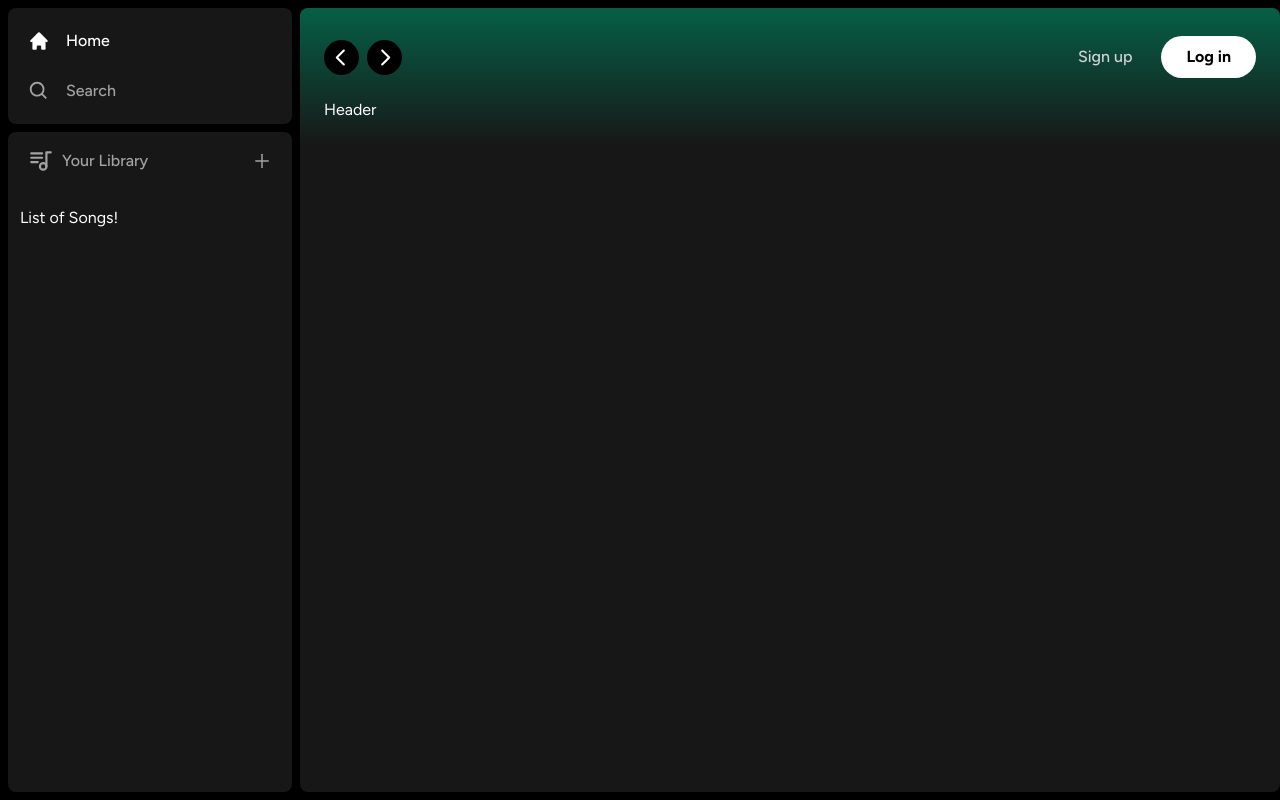
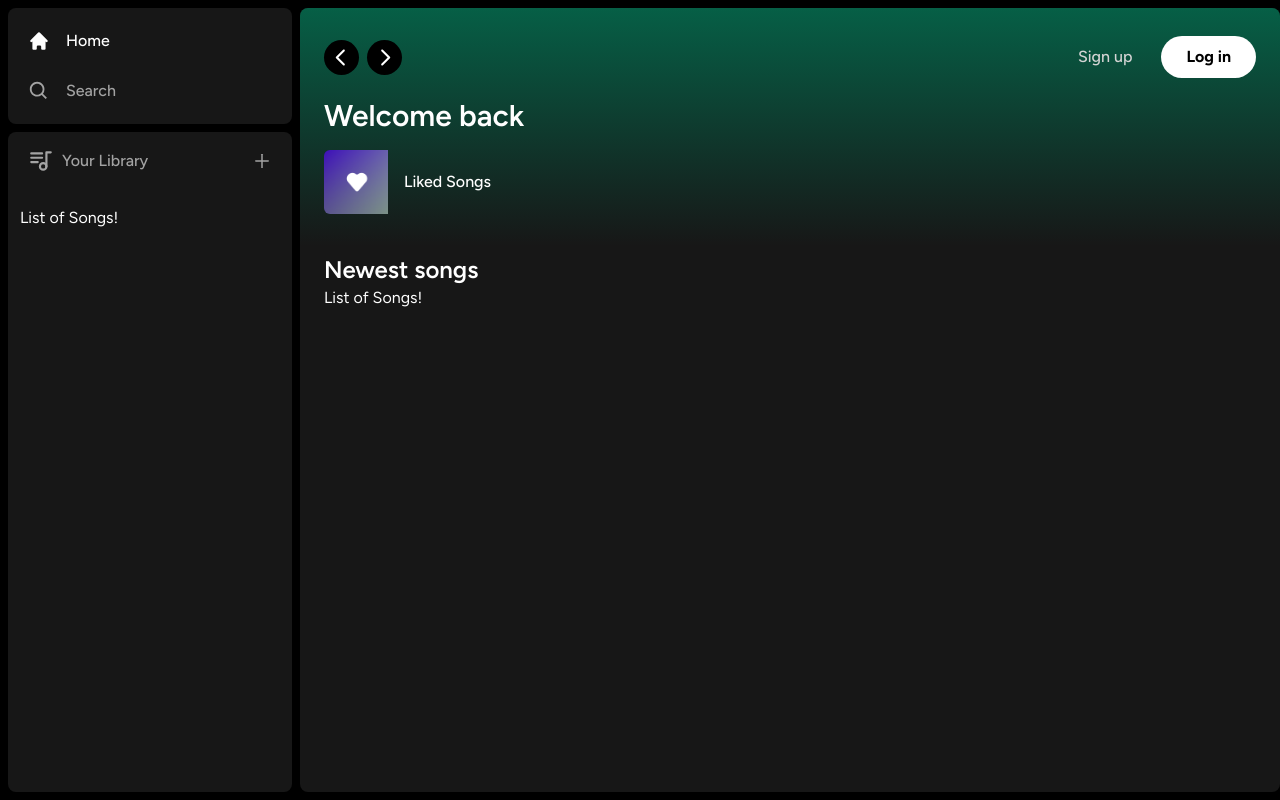
Before and after one commit to sirowood/next-spotify-clone, a Next.js app: page / in a window 1280 px wide. Built offline with nearby package versions, Linux system fonts and the light colour scheme.

Commit message:
basic layout done

```diff
--- a/app/(site)/page.tsx
+++ b/app/(site)/page.tsx
@@ -1,9 +1,27 @@
 import Header from '@/components/Header';
+import ListItem from '@/components/ListItem';
 
 export default function Home() {
   return (
     <div className="bg-neutral-900 rounded-lg h-full w-full overflow-hidden overflow-y-auto">
-      <Header>Header</Header>
+      <Header>
+        <div className="mb-2">
+          <h1 className="text-white text-3xl font-semibold">Welcome back</h1>
+          <div className="grid grid-cols-1 sm:grid-cols-2 xl:grid-cols-3 2xl:grid-cols-4 gap-3 mt-4">
+            <ListItem
+              image="/images/liked.png"
+              name="Liked Songs"
+              href="liked"
+            />
+          </div>
+        </div>
+      </Header>
+      <div className="mt-2 mb-7 px-6">
+        <div className="flex justify-between items-center">
+          <h1 className="text-white text-2xl font-semibold">Newest songs</h1>
+        </div>
+        <div>List of Songs!</div>
+      </div>
     </div>
   );
 }
--- /dev/null
+++ b/components/ListItem.tsx
@@ -0,0 +1,41 @@
+'use client';
+
+import Image from 'next/image';
+import { useRouter } from 'next/navigation';
+import { FaPlay } from 'react-icons/fa';
+
+interface ListItemProps {
+  image: string;
+  name: string;
+  href: string;
+}
+
+const ListItem: React.FC<ListItemProps> = ({ image, name, href }) => {
+  const router = useRouter();
+
+  const onClick = () => {
+    // Add authentication before push
+    router.push(href);
+  };
+  return (
+    <button
+      onClick={onClick}
+      className="relative group flex items-center rounded-md overflow-hidden gap-x-4 bgh-neutral-100/10 hover:bg-neutral-100/20 transition pr-4"
+    >
+      <div className="relative min-h-[64px] min-w-[64px]">
+        <Image
+          className="object-cover"
+          fill
+          src={image}
+          alt="Image"
+        />
+      </div>
+      <p className="font-medium truncate py-5">{name}</p>
+      <div className="absolute transition opacity-0 rounded-full flex items-center justify-center bg-green-500 p-4 drop-shadow-md right-5 group-hover:opacity-100 hover:scale-110">
+        <FaPlay className="text-black" />
+      </div>
+    </button>
+  );
+};
+
+export default ListItem;
```
Also changed, not shown: public/images/liked.png (added).
